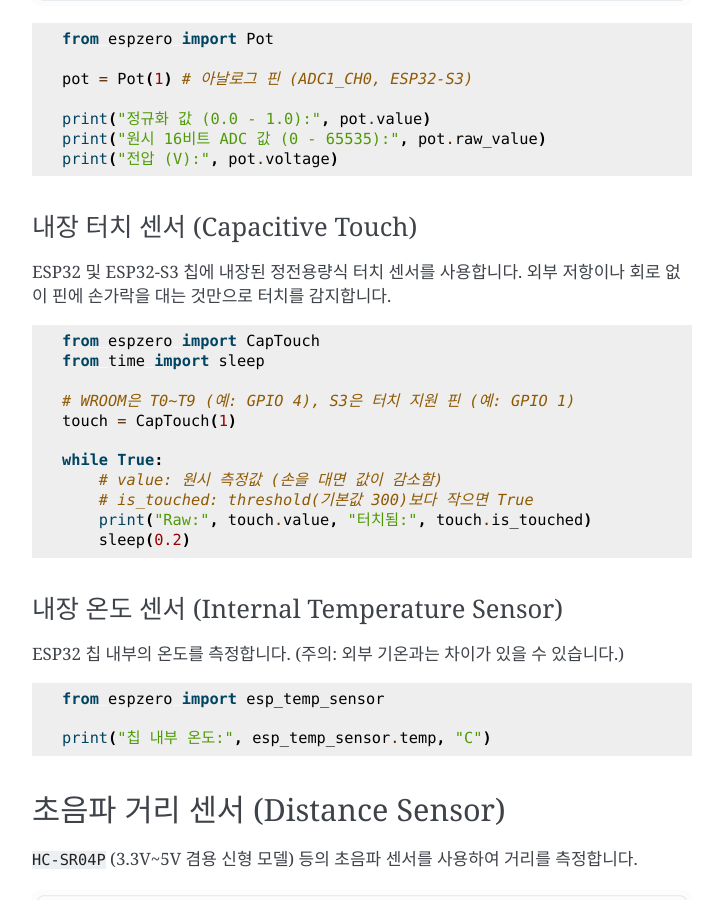
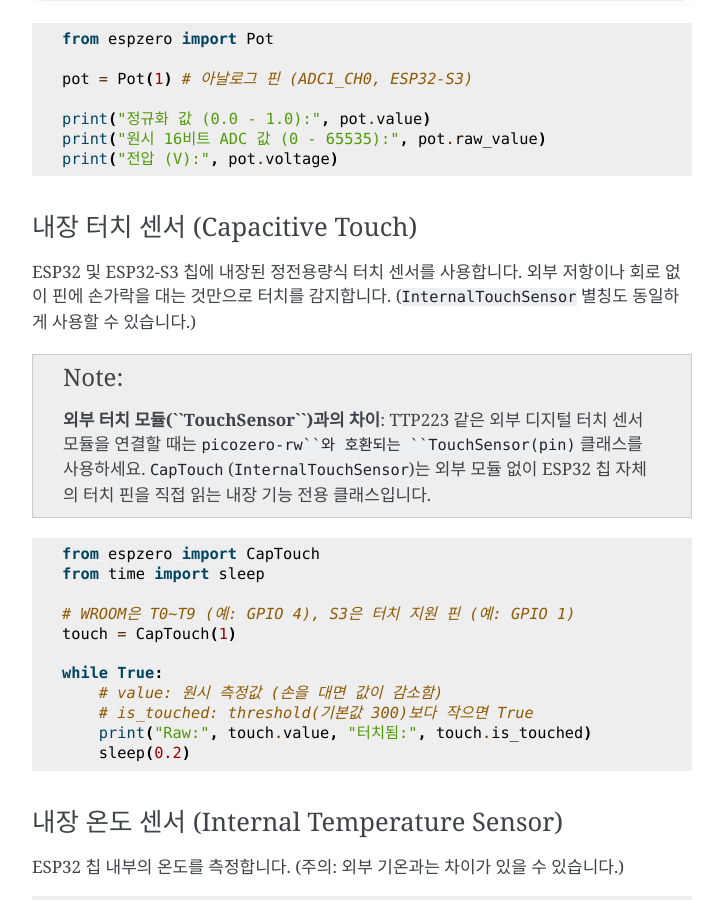
Before and after one commit to roboticsware/espzero, a Sphinx documentation site: the page built from docs/recipes.rst, in a window 1280 px wide and 900 px high, scrolled down 7202 px. Shown: the whole window, without its empty margins (388-1111 px from the left). Built offline with Sphinx 7.4.7, drawn with Linux system fonts in a browser that asks for light colours.

Commit message:
feat: add InternalTouchSensor alias for CapTouch and clarify TouchSensor distinction in docs

```diff
--- a/__init__.py
+++ b/__init__.py
@@ -151,7 +151,7 @@ from ._core import (
     I2cLcd, GpioLcd, OLED,
 )
 from ._wifi  import WiFi
-from ._touch import CapTouch
+from ._touch import CapTouch, InternalTouchSensor
 from .audio  import I2SMic
 
 __all__ = [
@@ -171,6 +171,6 @@ __all__ = [
     "DigitalOutputDevice", "PWMOutputDevice",
     "DigitalInputDevice", "AnalogInputDevice",
     "I2cLcd", "GpioLcd", "OLED",
-    "WiFi", "CapTouch", "I2SMic",
+    "WiFi", "CapTouch", "InternalTouchSensor", "I2SMic",
     "vision", "audio",
 ]
--- a/_touch.py
+++ b/_touch.py
@@ -62,3 +62,6 @@ class CapTouch:
         return "CapTouch(pin={}, threshold={})".format(
             self._pin_num, self._threshold
         )
+
+
+InternalTouchSensor = CapTouch
--- a/docs/api.rst
+++ b/docs/api.rst
@@ -98,8 +98,8 @@ Potentiometer (Pot)
 .. autoclass:: espzero.Potentiometer
    :members: value, raw_value, voltage
 
-CapTouch (ESP32 내장 터치)
-~~~~~~~~~~~~~~~~~~~~~~~~~
+CapTouch / InternalTouchSensor (ESP32 내장 터치)
+~~~~~~~~~~~~~~~~~~~~~~~~~~~~~~~~~~~~~~~~~~~~~~~~
 .. autoclass:: espzero.CapTouch
    :members:
 
--- a/docs/en/recipes.rst
+++ b/docs/en/recipes.rst
@@ -227,7 +227,11 @@ Potentiometer
 Built-in Touch Sensor (Capacitive Touch)
 ~~~~~~~~~~~~~~~~~~~~~~~~~~~~~~~~~~~~~~~~
 
-Use the built-in capacitive touch peripheral on ESP32 / ESP32-S3. Detects touch directly from a finger or conductive wire without external resistors.
+Use the built-in capacitive touch peripheral on ESP32 / ESP32-S3. Detects touch directly from a finger or conductive wire without external resistors. (Also available via the ``InternalTouchSensor`` alias.)
+
+.. note::
+    **Difference from External ``TouchSensor``**:
+    If you are connecting an external digital touch module (such as TTP223), use the ``picozero-rw``-compatible ``TouchSensor(pin)`` class instead. ``CapTouch`` (``InternalTouchSensor``) is specifically for ESP32's built-in hardware touch pins with no external module.
 
 .. code-block:: python
 
--- a/docs/recipes.rst
+++ b/docs/recipes.rst
@@ -243,7 +243,11 @@ ESP32-S3 WROOM CAM 보드의 기본 핀(``SCK=41``, ``WS=42``, ``SD=2``)에 별
 내장 터치 센서 (Capacitive Touch)
 ~~~~~~~~~~~~~~~~~~~~~~~~~~~~~~~
 
-ESP32 및 ESP32-S3 칩에 내장된 정전용량식 터치 센서를 사용합니다. 외부 저항이나 회로 없이 핀에 손가락을 대는 것만으로 터치를 감지합니다.
+ESP32 및 ESP32-S3 칩에 내장된 정전용량식 터치 센서를 사용합니다. 외부 저항이나 회로 없이 핀에 손가락을 대는 것만으로 터치를 감지합니다. (``InternalTouchSensor`` 별칭도 동일하게 사용할 수 있습니다.)
+
+.. note::
+    **외부 터치 모듈(``TouchSensor``)과의 차이**:
+    TTP223 같은 외부 디지털 터치 센서 모듈을 연결할 때는 ``picozero-rw``와 호환되는 ``TouchSensor(pin)`` 클래스를 사용하세요. ``CapTouch`` (``InternalTouchSensor``)는 외부 모듈 없이 ESP32 칩 자체의 터치 핀을 직접 읽는 내장 기능 전용 클래스입니다.
 
 .. code-block:: python
 
--- a/docs/uz/recipes.rst
+++ b/docs/uz/recipes.rst
@@ -227,7 +227,11 @@ Potentiometr
 O'rnatilgan sensorli tugma (Capacitive Touch)
 ~~~~~~~~~~~~~~~~~~~~~~~~~~~~~~~~~~~~~~~~~~~~
 
-ESP32 va ESP32-S3 chiplariga o'rnatilgan sig'imli sensorli periferiyadan foydalanadi. Tashqi rezistorlarsiz barmog'ingiz bilan teginishni aniqlaydi.
+ESP32 va ESP32-S3 chiplariga o'rnatilgan sig'imli sensorli periferiyadan foydalanadi. Tashqi rezistorlarsiz barmog'ingiz bilan teginishni aniqlaydi. (``InternalTouchSensor`` taxallusi orqali ham foydalanish mumkin.)
+
+.. note::
+    **Tashqi ``TouchSensor`` modulidan farqi**:
+    Agar TTP223 kabi tashqi raqamli sensor modulini ulasangiz, ``picozero-rw`` bilan mos keluvchi ``TouchSensor(pin)`` klassidan foydalaning. ``CapTouch`` (``InternalTouchSensor``) esa tashqi modulsiz to'g'ridan-to'g'ri ESP32 chipining ichki sensor pinlari uchun mo'ljallangan.
 
 .. code-block:: python
 
```
Also changed, not shown: docs/en/api.rst (+7 -2 lines), docs/uz/api.rst (+7 -2 lines).
